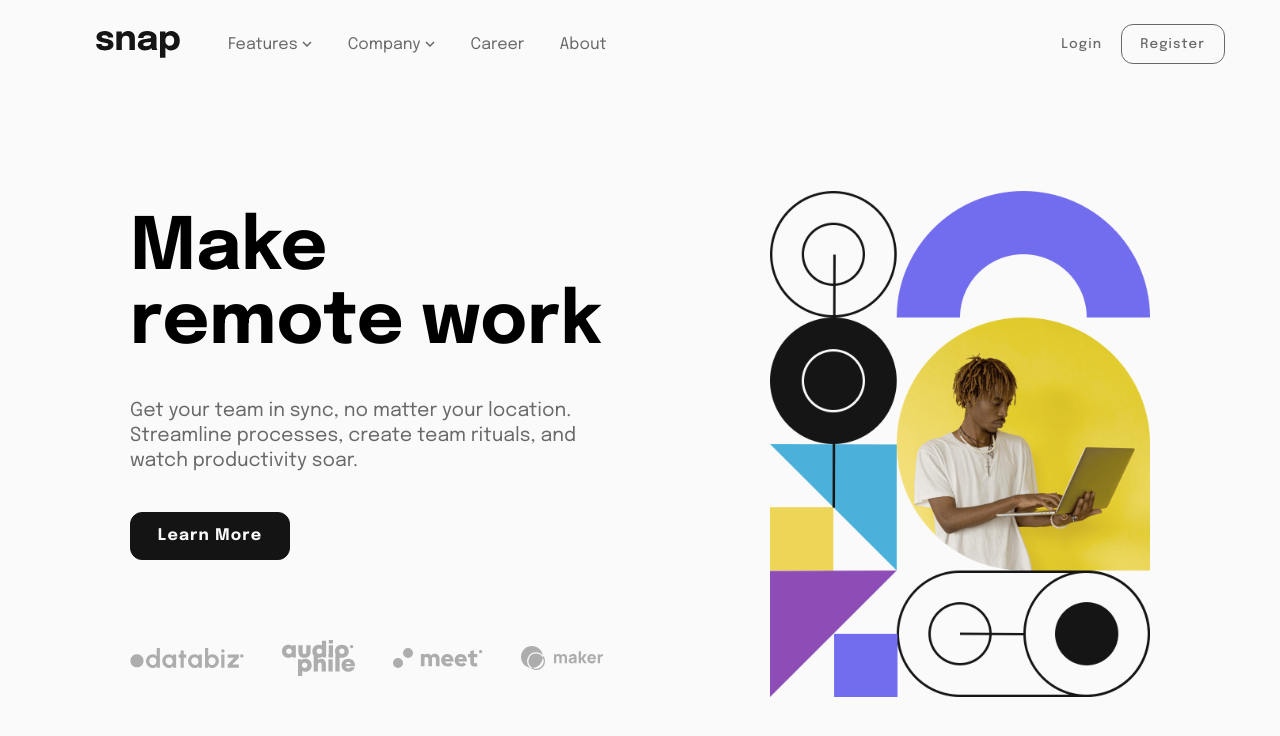
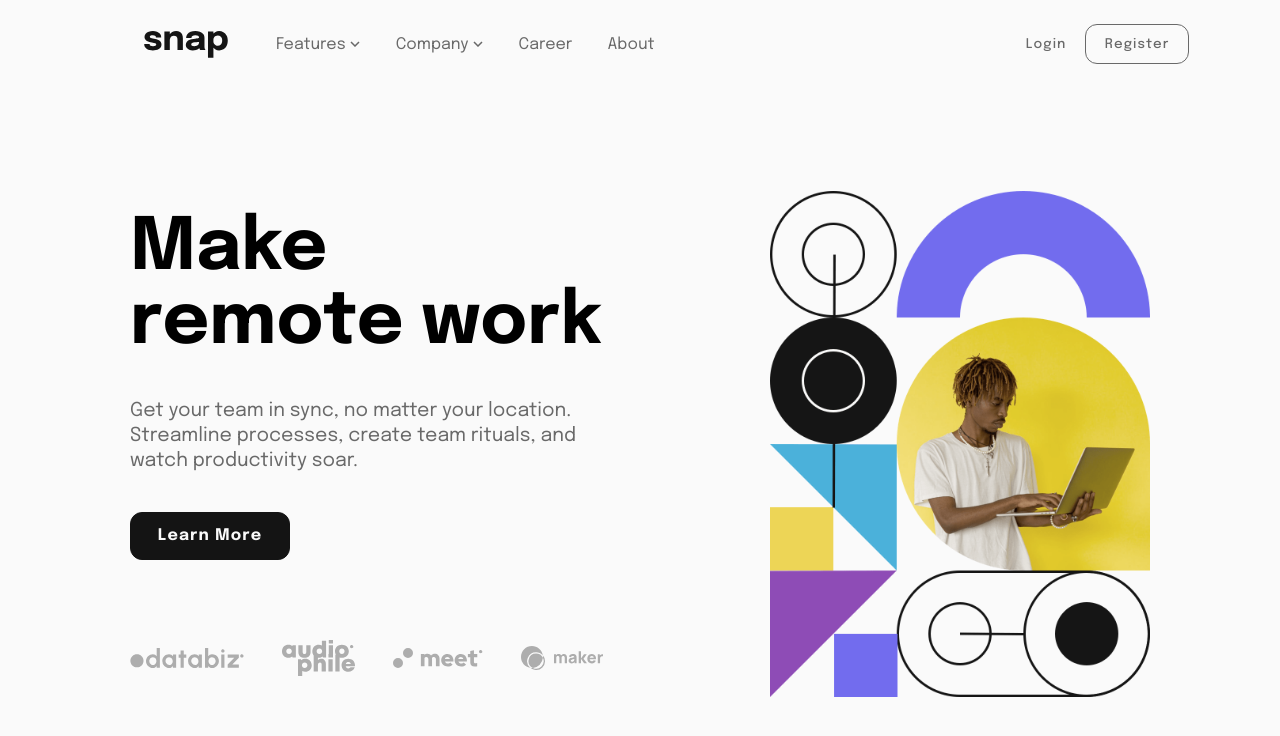
Before and after one commit to imohib168/snap-dropdown, a plain HTML site: page index.html in a window 1280 px wide. Shown: the top 736 px of the page. Drawn offline with Linux system fonts and the light colour scheme.

Commit message:
navbar padding issue fixed

```diff
--- a/style.css
+++ b/style.css
@@ -36,7 +36,7 @@ li {
 }
 
 .navbar {
-  padding: 1.5em 6em;
+  padding: 1.5em 9em;
   display: flex;
   justify-content: space-between;
   align-items: center;
```
